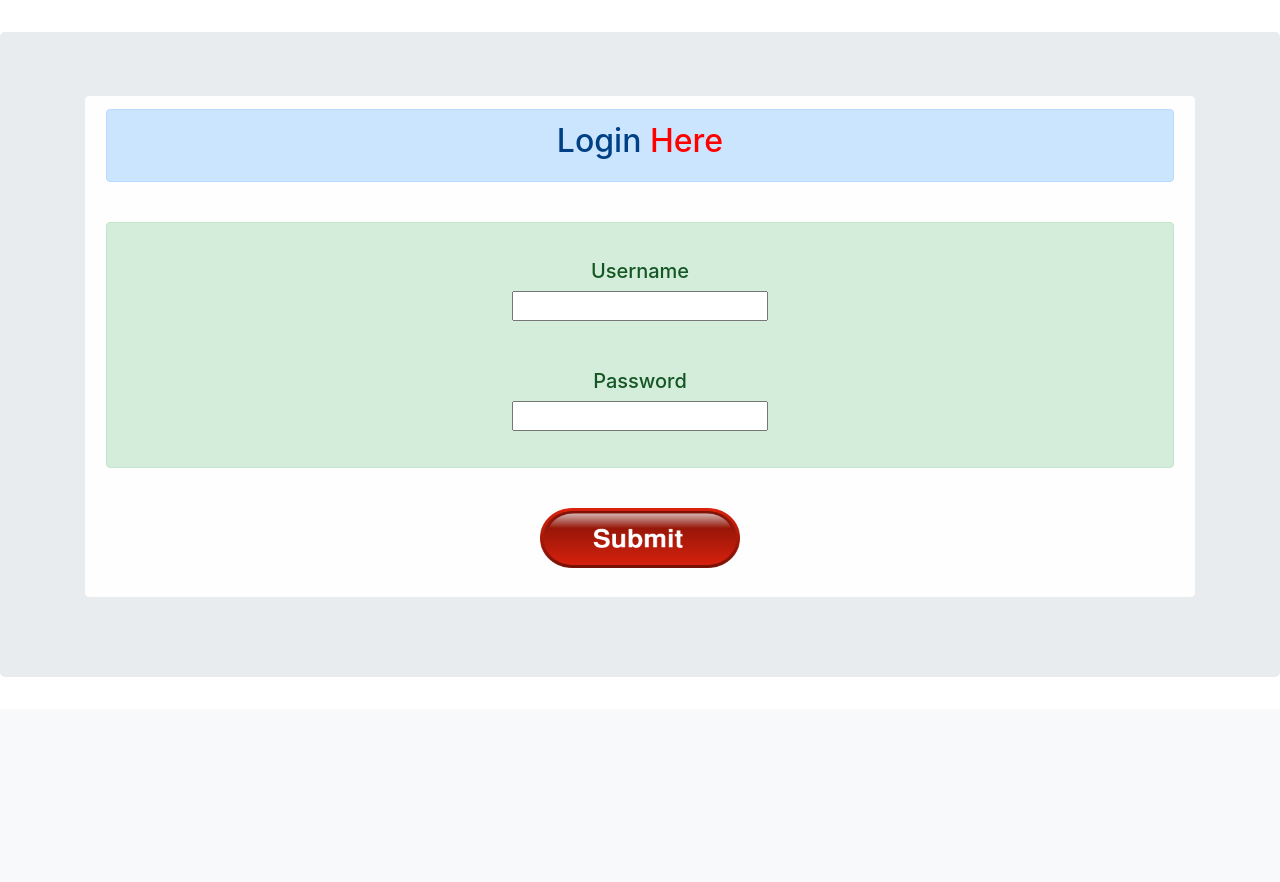
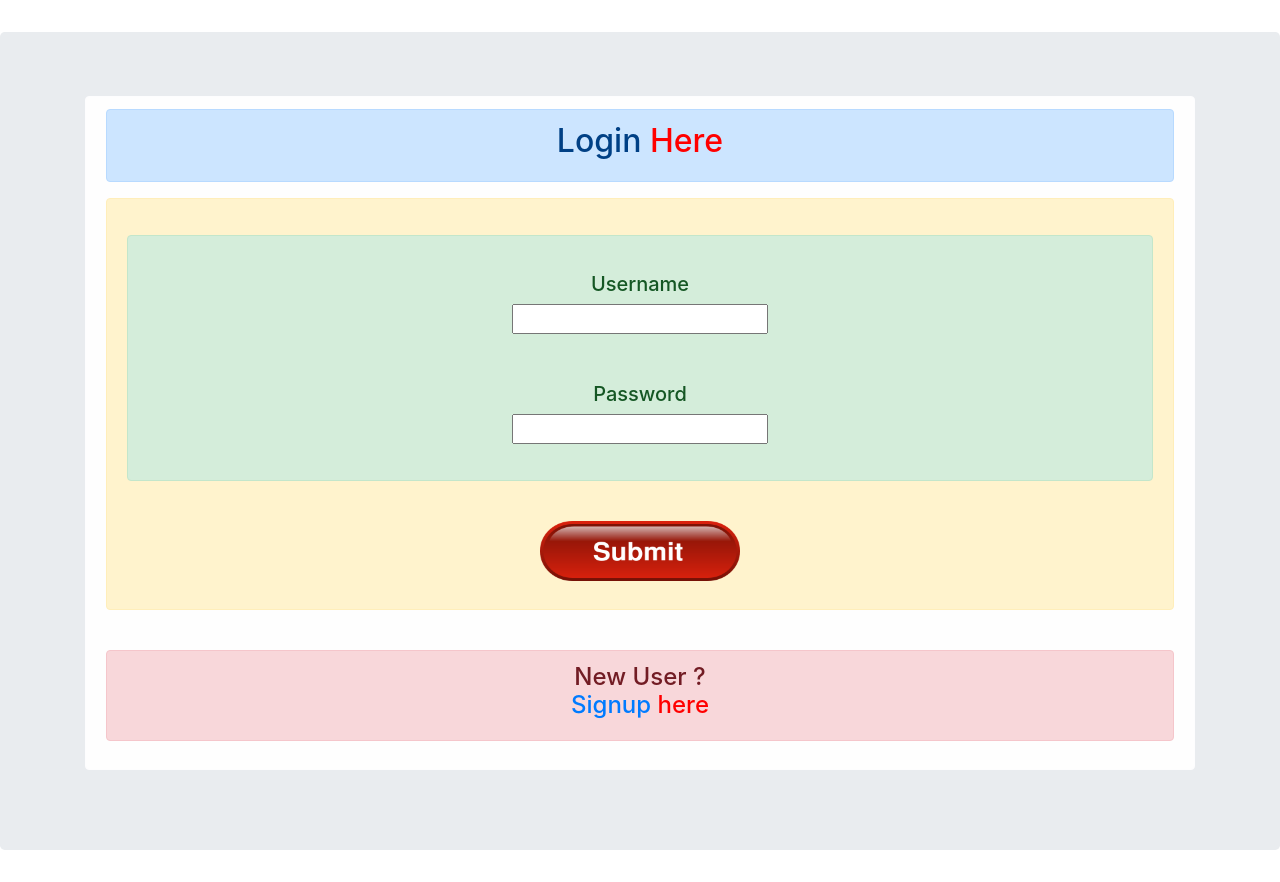
Before and after one commit to imvickykumar999/Order-to-Cash-Project, a Flask app: page /login/ in a window 1280 px wide. Shown: the part 257-1139 px from the top of the page. Before the commit the page ends 966 px from the top, so only its background shows below. Run offline with Flask 2, Linux system fonts and the light colour scheme; some libraries are stand-ins or nearby versions.

Commit message:
admin
created sample database in firebase, login form for admin and customer, dashboard for admin and customer.

```diff
--- a/templates/login_form.html
+++ b/templates/login_form.html
@@ -21,6 +21,7 @@
               </h2>
             </div>
 
+            <div class="alert alert-warning" role="alert">
               <br>
               <form id="login" action="{{ url_for('login')}}" method="post">
                 <div class="alert alert-success" role="alert">
@@ -43,6 +44,7 @@
                   height="60"
                   alt="submit"/>
               </form>
+            </div>
 
             {% with messages = get_flashed_messages() %}
               {% if messages %}
@@ -58,6 +60,18 @@
               {% endif %}
             {% endwith %}
 
+            <br>
+            <div class="alert alert-danger" role="alert">
+              <h4>
+                New User ?
+                <br>
+
+                <a href="{{ url_for('signup') }}">
+                  Signup <span style="color: red;">here</span>
+                </a>
+              </h4>
+            </div>
+
           </div>
         </div>
       </div>
--- a/templates/user_home.html
+++ b/templates/user_home.html
@@ -14,10 +14,7 @@
             <div class="alert alert-light" role="alert">
 
               <h1>
-                Hi
-                <span style="color: red;">
-                  {{username}} !
-                </span>
+                Hi Admin !
               </h1>
 
               <br>
```
Also changed, not shown: account_tests/fire.py (+38 -17 lines), templates/fetch_history.html (+19 -3 lines), auth.db. Lines whose indentation alone changed are shown as unchanged.
